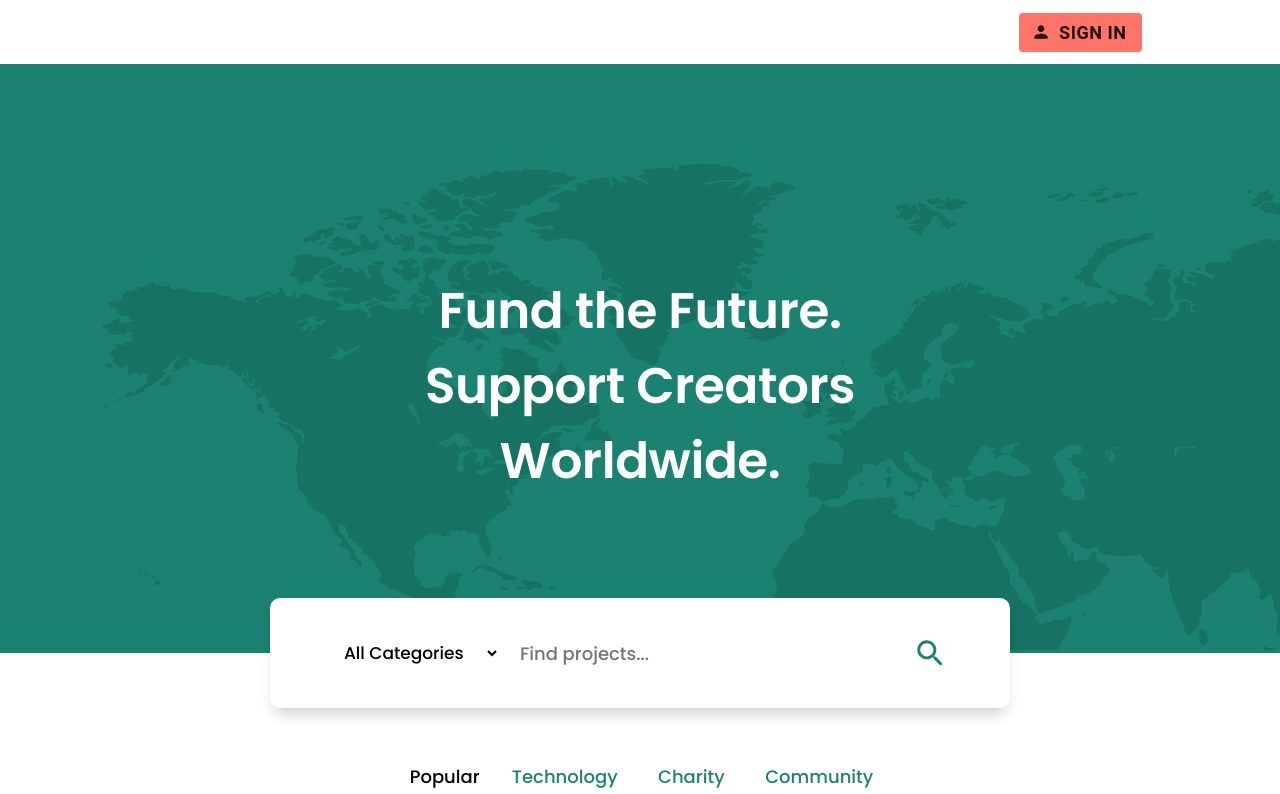
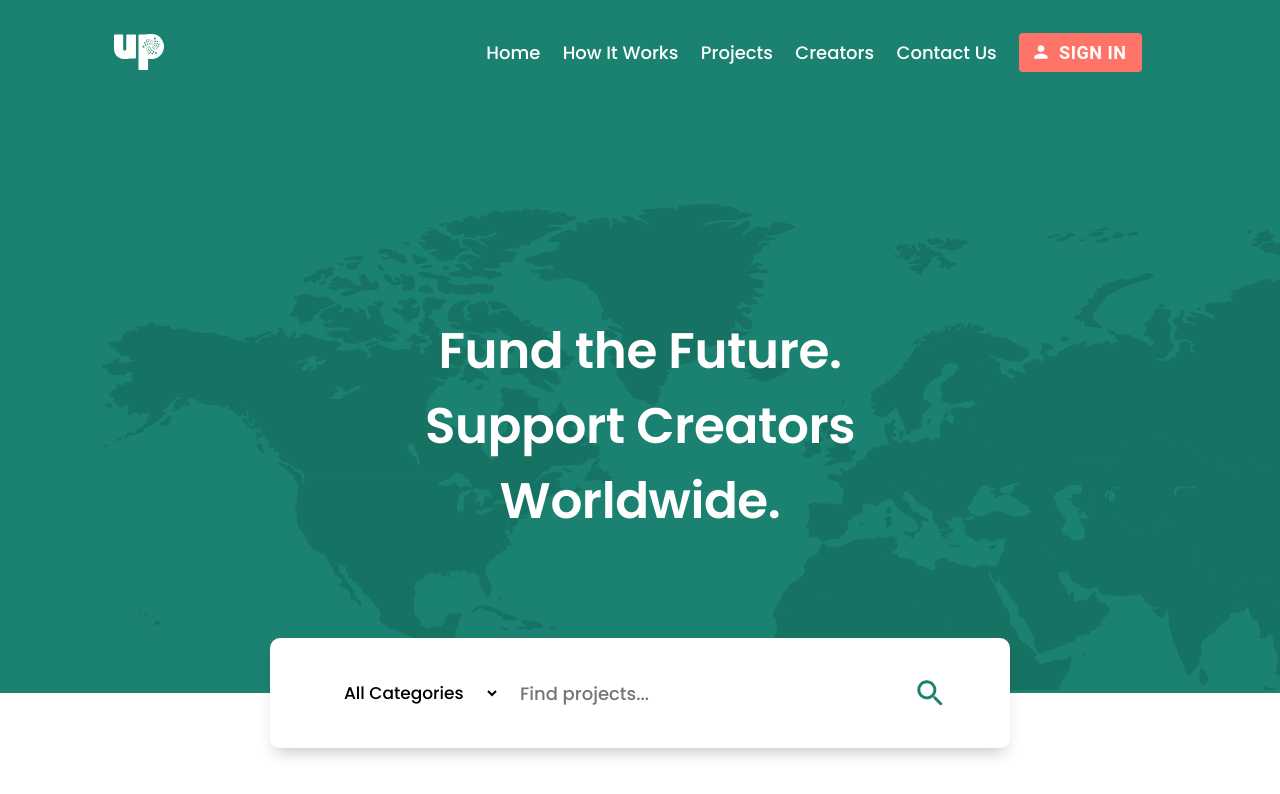
Before and after one commit to CroplyOfficial/iota-up-client, a React (Create React App) app: page /projects in a window 1280 px wide. Shown: the top 794 px of the page. Built offline with nearby package versions, Linux system fonts and the light colour scheme.

Commit message:
styling mishaps

```diff
--- a/src/components/navbar/Navbar.tsx
+++ b/src/components/navbar/Navbar.tsx
@@ -26,47 +26,7 @@ const paths = {
   login: "/login",
 };
 
-const useStyles = makeStyles((theme: Theme) =>
-  createStyles({
-    root: {
-      paddingTop: "20px",
-      paddingBottom: "20px",
-    },
-    menuButton: {
-      marginRight: theme.spacing(2),
-    },
-    title: {
-      flexGrow: 1,
-    },
-    link: {
-      textDecoration: "none",
-      color: "inherit",
-      marginLeft: "0.7rem",
-      marginRight: "0.7rem",
-    },
-    a: {
-      "&:hover": {
-        color: "#121E31",
-      },
-      lineHeight: "27px",
-      fontSize: "18px",
-      fontFamily: "Poppins",
-      fontStyle: "normal",
-      fontWeight: 500,
-      color: "#717579",
-    },
-    loginButton: {
-      lineHeight: "27px",
-      fontSize: "18px",
-      fontFamiliy: "Poppins",
-      fontStyle: "normal",
-      fontWeight: 700,
-    },
-    iconButton: {
-      paddingLeft: 0,
-    },
-  })
-);
+/*
 const useAltStyles = makeStyles((theme: Theme) =>
   createStyles({
     root: {
@@ -106,7 +66,7 @@ const useAltStyles = makeStyles((theme: Theme) =>
       paddingLeft: 0,
     },
   })
-);
+);*/
 
 enum NavbarVariants {
   main = "main",
@@ -118,10 +78,49 @@ interface INavbarProps {
 }
 export const Navbar = (props: INavbarProps) => {
   const isSecondary = props.variant === NavbarVariants.secondary;
-  const mainClasses = useStyles();
-  // TODO may be redundant ( use logic within usestyles, move usestyles inside component scope)
-  const altClasses = useAltStyles();
-  const classes = isSecondary ? altClasses : mainClasses;
+  const useStyles = makeStyles((theme: Theme) =>
+    createStyles({
+      root: {
+        paddingTop: "20px",
+        paddingBottom: "20px",
+      },
+      menuButton: {
+        marginRight: theme.spacing(2),
+      },
+      title: {
+        flexGrow: 1,
+      },
+      link: {
+        textDecoration: "none",
+        color: "inherit",
+        marginLeft: "0.7rem",
+        marginRight: "0.7rem",
+      },
+      a: {
+        "&:hover": {
+          color: isSecondary ? theme.palette.text.secondary : "#121E31",
+        },
+        lineHeight: "27px",
+        fontSize: "18px",
+        fontFamily: "Poppins",
+        fontStyle: "normal",
+        fontWeight: 500,
+        color: isSecondary ? "#ffffff" : "#717579",
+      },
+      loginButton: {
+        lineHeight: "27px",
+        fontSize: "18px",
+        fontFamiliy: "Poppins",
+        fontStyle: "normal",
+        fontWeight: 700,
+      },
+      iconButton: {
+        paddingLeft: 0,
+      },
+    })
+  );
+
+  const classes = useStyles();
 
   // TODO implement context or redux
   const initialState = {};
@@ -131,8 +130,13 @@ export const Navbar = (props: INavbarProps) => {
   const actionButtonVariant = isSecondary ? "contained" : "outlined";
   const brandLogo = isSecondary ? <BrandLogoSecondary /> : <BrandLogo />;
   return (
-    <div className={classes.root}>
-      <AppBar position="static" color="transparent" elevation={0}>
+    <div>
+      <AppBar
+        position="static"
+        color={isSecondary ? "primary" : "transparent"}
+        elevation={0}
+        className={classes.root}
+      >
         <Container>
           <Toolbar variant="dense">
             {/* Brand */}
--- a/src/components/navbar/loginButton.navbar.tsx
+++ b/src/components/navbar/loginButton.navbar.tsx
@@ -2,6 +2,11 @@ import { createStyles, makeStyles, Button } from "@material-ui/core";
 import { Person } from "@material-ui/icons";
 import React, { useState } from "react";
 
+interface ISignInButton {
+  variant?: "outlined" | "contained";
+}
+const SignInButton = (props: ISignInButton) => {
+  const isSecondary = props.variant === "contained";
   const useStyles = makeStyles(() =>
     createStyles({
       button: {
@@ -10,14 +15,11 @@ const useStyles = makeStyles(() =>
         font: "Poppins",
         fontWeight: 700,
         fontStyle: "normal",
+        color: isSecondary ? "white" : "",
       },
     })
   );
 
-interface ISignInButton {
-  variant?: "outlined" | "contained";
-}
-const SignInButton = (props: ISignInButton) => {
   const classes = useStyles();
   return (
     <Button
```
Lines whose indentation alone changed are shown as unchanged.
